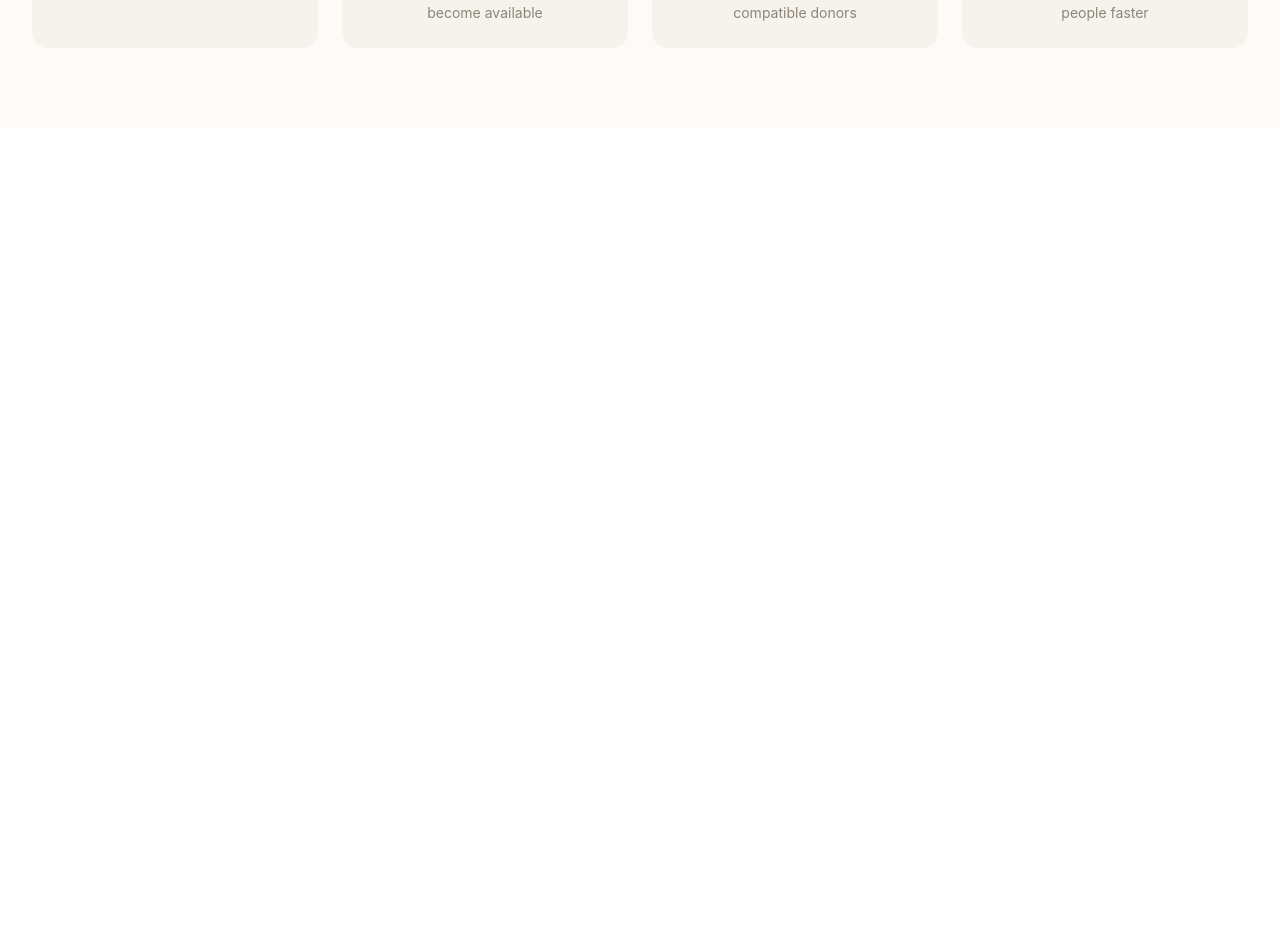
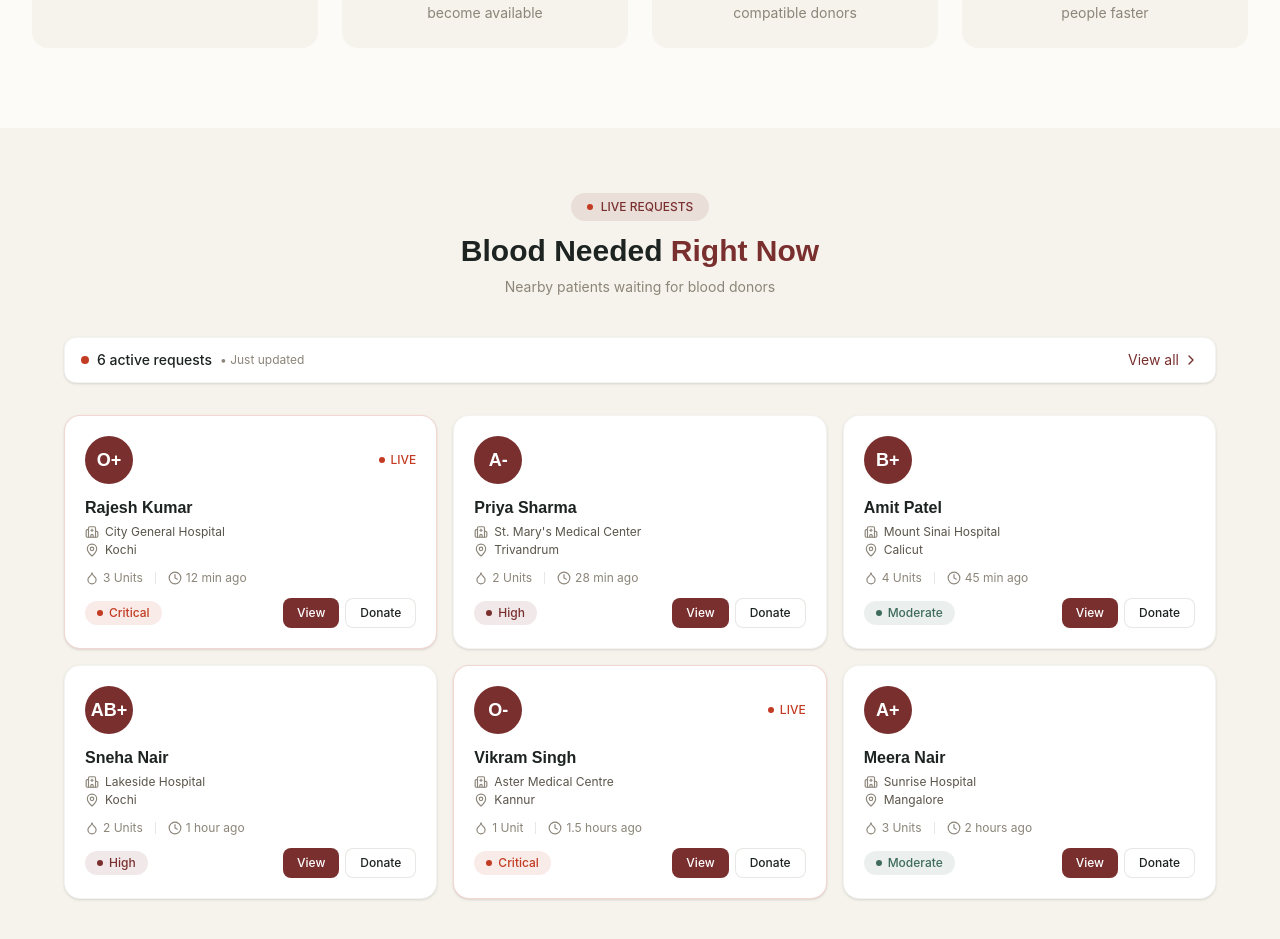
Before and after one commit to AshfaqIbrahim/bloodlink-frontend, a React (Vite) app: page / in a window 1280 px wide. Shown: the part 1465-2404 px from the top of the page. Before the commit the page ends 1593 px from the top, so only its background shows below. Built offline with nearby package versions, Linux system fonts and the light colour scheme; the HTML template or start-up script is replaced by a standard one.

Commit message:
Added Live emergency request component

```diff
--- /dev/null
+++ b/src/components/landing/LiveEmergencyRequests.jsx
@@ -0,0 +1,229 @@
+import React from "react";
+import { motion } from "framer-motion";
+import {
+  Droplet,
+  Clock,
+  MapPin,
+  Hospital,
+  ChevronRight,
+  Heart,
+} from "lucide-react";
+
+// ============================================
+// DATA
+// ============================================
+const requests = [
+  {
+    id: 1,
+    bloodGroup: "O+",
+    patientName: "Rajesh Kumar",
+    hospital: "City General Hospital",
+    district: "Kochi",
+    unitsRequired: "3 Units",
+    timePosted: "12 min ago",
+    urgency: "Critical",
+  },
+  {
+    id: 2,
+    bloodGroup: "A-",
+    patientName: "Priya Sharma",
+    hospital: "St. Mary's Medical Center",
+    district: "Trivandrum",
+    unitsRequired: "2 Units",
+    timePosted: "28 min ago",
+    urgency: "High",
+  },
+  {
+    id: 3,
+    bloodGroup: "B+",
+    patientName: "Amit Patel",
+    hospital: "Mount Sinai Hospital",
+    district: "Calicut",
+    unitsRequired: "4 Units",
+    timePosted: "45 min ago",
+    urgency: "Moderate",
+  },
+  {
+    id: 4,
+    bloodGroup: "AB+",
+    patientName: "Sneha Nair",
+    hospital: "Lakeside Hospital",
+    district: "Kochi",
+    unitsRequired: "2 Units",
+    timePosted: "1 hour ago",
+    urgency: "High",
+  },
+  {
+    id: 5,
+    bloodGroup: "O-",
+    patientName: "Vikram Singh",
+    hospital: "Aster Medical Centre",
+    district: "Kannur",
+    unitsRequired: "1 Unit",
+    timePosted: "1.5 hours ago",
+    urgency: "Critical",
+  },
+  {
+    id: 6,
+    bloodGroup: "A+",
+    patientName: "Meera Nair",
+    hospital: "Sunrise Hospital",
+    district: "Mangalore",
+    unitsRequired: "3 Units",
+    timePosted: "2 hours ago",
+    urgency: "Moderate",
+  },
+];
+
+// ============================================
+// COMPONENTS
+// ============================================
+
+const UrgencyBadge = ({ urgency }) => {
+  const colors = {
+    Critical: "text-[#C23B22] bg-[#C23B22]/10",
+    High: "text-[#7A2F2F] bg-[#7A2F2F]/10",
+    Moderate: "text-[#3F6B5C] bg-[#3F6B5C]/10",
+  };
+  return (
+    <span
+      className={`inline-flex items-center px-3 py-1 rounded-full text-xs font-medium ${colors[urgency] || colors.Moderate}`}
+    >
+      <span
+        className={`w-1.5 h-1.5 rounded-full mr-1.5 ${urgency === "Critical" ? "bg-[#C23B22] animate-pulse" : "bg-current"}`}
+      />
+      {urgency}
+    </span>
+  );
+};
+
+const RequestCard = ({ request, index }) => {
+  const isCritical = request.urgency === "Critical";
+
+  return (
+    <motion.div
+      initial={{ opacity: 0, y: 20 }}
+      animate={{ opacity: 1, y: 0 }}
+      transition={{ duration: 0.4, delay: index * 0.08 }}
+      whileHover={{ y: -4 }}
+      className={`bg-white rounded-2xl p-5 shadow-sm hover:shadow-md transition-all duration-300 border ${isCritical ? "border-[#C23B22]/20" : "border-[#8C8579]/10"}`}
+    >
+      {/* Blood Group & Live Badge */}
+      <div className="flex items-center justify-between mb-3">
+        <div className="w-12 h-12 rounded-full bg-[#7A2F2F] flex items-center justify-center">
+          <span className="font-poppins font-bold text-lg text-white">
+            {request.bloodGroup}
+          </span>
+        </div>
+        {isCritical && (
+          <div className="flex items-center gap-1.5">
+            <span className="w-1.5 h-1.5 bg-[#C23B22] rounded-full animate-pulse" />
+            <span className="text-xs font-medium text-[#C23B22]">LIVE</span>
+          </div>
+        )}
+      </div>
+
+      {/* Patient Name */}
+      <h3 className="font-poppins font-semibold text-base text-[#1C2321] mb-1">
+        {request.patientName}
+      </h3>
+
+      {/* Hospital */}
+      <div className="flex items-center gap-1.5 text-xs text-[#5a554a] mb-0.5">
+        <Hospital className="w-3.5 h-3.5 text-[#8C8579]" />
+        <span>{request.hospital}</span>
+      </div>
+
+      {/* Location */}
+      <div className="flex items-center gap-1.5 text-xs text-[#5a554a] mb-3">
+        <MapPin className="w-3.5 h-3.5 text-[#8C8579]" />
+        <span>{request.district}</span>
+      </div>
+
+      {/* Details */}
+      <div className="flex items-center gap-3 text-xs text-[#8C8579] mb-3">
+        <span className="flex items-center gap-1">
+          <Droplet className="w-3.5 h-3.5" />
+          {request.unitsRequired}
+        </span>
+        <span className="w-px h-3 bg-[#8C8579]/20" />
+        <span className="flex items-center gap-1">
+          <Clock className="w-3.5 h-3.5" />
+          {request.timePosted}
+        </span>
+      </div>
+
+      {/* Urgency & Actions */}
+      <div className="flex items-center justify-between">
+        <UrgencyBadge urgency={request.urgency} />
+        <div className="flex gap-1.5">
+          <button className="px-3.5 py-1.5 text-xs font-medium bg-[#7A2F2F] text-white rounded-lg hover:bg-[#631f1f] transition-colors">
+            View
+          </button>
+          <button className="px-3.5 py-1.5 text-xs font-medium bg-white text-[#1C2321] rounded-lg border border-[#8C8579]/20 hover:bg-[#F6F3EC] transition-colors">
+            Donate
+          </button>
+        </div>
+      </div>
+    </motion.div>
+  );
+};
+
+// ============================================
+// MAIN COMPONENT
+// ============================================
+const LiveEmergencyRequests = () => {
+  return (
+    <section className="w-full bg-[#F6F3EC] py-12 md:py-16 px-4 sm:px-6 lg:px-8">
+      <div className="max-w-6xl mx-auto">
+        {/* Header */}
+        <motion.div
+          initial={{ opacity: 0, y: 20 }}
+          animate={{ opacity: 1, y: 0 }}
+          transition={{ duration: 0.5 }}
+          className="text-center mb-10"
+        >
+          <div className="inline-flex items-center gap-2 bg-[#7A2F2F]/10 px-4 py-1.5 rounded-full text-xs font-medium text-[#7A2F2F] mb-3">
+            <span className="w-1.5 h-1.5 bg-[#C23B22] rounded-full animate-pulse" />
+            LIVE REQUESTS
+          </div>
+          <h2 className="font-poppins font-bold text-2xl md:text-3xl text-[#1C2321]">
+            Blood Needed <span className="text-[#7A2F2F]">Right Now</span>
+          </h2>
+          <p className="text-sm text-[#8C8579] mt-2 max-w-lg mx-auto">
+            Nearby patients waiting for blood donors
+          </p>
+        </motion.div>
+
+        {/* Status Bar */}
+        <motion.div
+          initial={{ opacity: 0, y: 10 }}
+          animate={{ opacity: 1, y: 0 }}
+          transition={{ duration: 0.4, delay: 0.1 }}
+          className="bg-white rounded-xl px-4 py-3 shadow-sm border border-[#8C8579]/10 flex items-center justify-between mb-8"
+        >
+          <div className="flex items-center gap-2">
+            <span className="w-2 h-2 bg-[#C23B22] rounded-full animate-pulse" />
+            <span className="text-sm font-medium text-[#1C2321]">
+              {requests.length} active requests
+            </span>
+            <span className="text-xs text-[#8C8579]">• Just updated</span>
+          </div>
+          <button className="text-sm text-[#7A2F2F] hover:text-[#631f1f] transition-colors flex items-center gap-1 group">
+            View all
+            <ChevronRight className="w-4 h-4 group-hover:translate-x-0.5 transition-transform" />
+          </button>
+        </motion.div>
+
+        {/* Request Grid */}
+        <div className="grid grid-cols-1 sm:grid-cols-2 lg:grid-cols-3 gap-4">
+          {requests.map((request, index) => (
+            <RequestCard key={request.id} request={request} index={index} />
+          ))}
+        </div>
+      </div>
+    </section>
+  );
+};
+
+export default LiveEmergencyRequests;
--- a/src/pages/auth/Landing.jsx
+++ b/src/pages/auth/Landing.jsx
@@ -2,6 +2,7 @@ import Navbar from "../../components/common/Navbar";
 import HeroSection from "../../components/landing/HeroSection";
 import StatsSection from "../../components/landing/StatsSection";
 import HowItWorks from "../../components/landing/HowItWorks";
+import LiveEmergencyRequests from "../../components/landing/LiveEmergencyRequests";
 
 function Landing() {
   return (
@@ -10,6 +11,7 @@ function Landing() {
       <HeroSection />
       <StatsSection />
       <HowItWorks />
+      <LiveEmergencyRequests />
     </>
   );
 }
```
